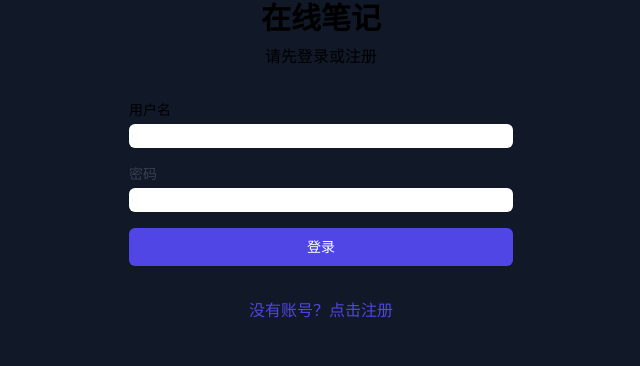
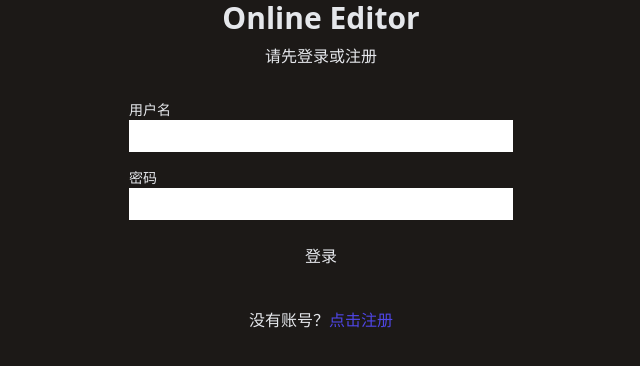
Before and after one commit to Movelocity/coeditor, a Next.js app: page / in a window 1280 px wide. Shown: the top 366 px of the page, without its empty margins (319-959 px from the left). Built offline with nearby package versions, Linux system fonts and the light colour scheme; no server answers.

Commit message:
fix: 修复生成代码的样式混乱问题

```diff
--- a/app/components/auth/auth-form.tsx
+++ b/app/components/auth/auth-form.tsx
@@ -42,7 +42,7 @@ const AuthForm = ({ mode, onSuccess }: AuthFormProps) => {
   return (
     <form onSubmit={handleSubmit} className="space-y-4 max-w-sm mx-auto">
       <div>
-        <label htmlFor="username" className="block text-sm font-medium dark:text-gray-300">
+        <label htmlFor="username" className="block text-sm font-medium">
           用户名
         </label>
         <input
@@ -50,13 +50,13 @@ const AuthForm = ({ mode, onSuccess }: AuthFormProps) => {
           type="text"
           value={form.username}
           onChange={e => setForm(prev => ({ ...prev, username: e.target.value }))}
-          className="mt-1 block w-full rounded-md border-gray-300 shadow-sm focus:border-indigo-500 focus:ring-indigo-500 dark:bg-gray-700 dark:border-gray-600 dark:text-white"
+          className="w-full decoration-none outline-none font-sans p-1"
           required
         />
       </div>
 
       <div>
-        <label htmlFor="password" className="block text-sm font-medium text-gray-700">
+        <label htmlFor="password" className="block text-sm font-medium">
           密码
         </label>
         <input
@@ -64,7 +64,7 @@ const AuthForm = ({ mode, onSuccess }: AuthFormProps) => {
           type="password"
           value={form.password}
           onChange={e => setForm(prev => ({ ...prev, password: e.target.value }))}
-          className="mt-1 block w-full rounded-md border-gray-300 shadow-sm focus:border-indigo-500 focus:ring-indigo-500"
+          className="w-full decoration-none outline-none font-sans p-1"
           required
         />
       </div>
@@ -76,7 +76,7 @@ const AuthForm = ({ mode, onSuccess }: AuthFormProps) => {
       <button
         type="submit"
         disabled={loading}
-        className="w-full flex justify-center py-2 px-4 border border-transparent rounded-md shadow-sm text-sm font-medium text-white bg-indigo-600 hover:bg-indigo-700 focus:outline-none focus:ring-2 focus:ring-offset-2 focus:ring-indigo-500 disabled:opacity-50"
+        className="w-full flex justify-center py-2 px-4 hover:bg-gray-800 rounded-md"
       >
         {loading ? '处理中...' : mode === 'login' ? '登录' : '注册'}
       </button>
--- a/app/layout.tsx
+++ b/app/layout.tsx
@@ -15,7 +15,7 @@ const RootLayout = ({
 }>) => {
   return (
     <html lang="zh">
-      <body className="min-h-screen bg-gray-900">
+      <body className="min-h-screen bg-stone-900">
         <AppProvider>
           {children}
         </AppProvider>
--- a/app/page.tsx
+++ b/app/page.tsx
@@ -1,8 +1,8 @@
 'use client'
-
 import { useState } from 'react'
 import AuthForm from './components/auth/auth-form'
 import { useApp } from './contexts/AppContext'
+import LogoutButton from "@/components/auth/LogoutButton"
 
 const NotesPage = () => {
   const { user, setUser } = useApp()
@@ -14,20 +14,21 @@ const NotesPage = () => {
 
   if (!user) {
     return (
-      <div className="space-y-8 dark:bg-gray-900 dark:text-white">
+      <div className="space-y-8 text-gray-200">
         <header className="text-center">
-          <h1 className="text-3xl font-bold dark:text-white">在线笔记</h1>
-          <p className="mt-2 dark:text-gray-400">请先登录或注册</p>
+          <h1 className="text-3xl font-bold">Online Editor</h1>
+          <p className="mt-2">请先登录或注册</p>
         </header>
 
         <AuthForm mode={mode} onSuccess={handleSuccess} />
 
         <div className="text-center">
+          {mode === 'login' ? '没有账号？' : '已有账号？'}
           <button
             onClick={() => setMode(mode === 'login' ? 'register' : 'login')}
             className="text-indigo-600 hover:text-indigo-500 dark:text-indigo-400"
           >
-            {mode === 'login' ? '没有账号？点击注册' : '已有账号？点击登录'}
+            {mode === 'login' ? '点击注册' : '点击登录'}
           </button>
         </div>
       </div>
@@ -35,23 +36,25 @@ const NotesPage = () => {
   }
 
   return (
-    <div className="space-y-8">
+    <div className="space-y-8 text-gray-300 px-4">
       <header className="text-center">
-        <h1 className="text-3xl font-bold text-gray-900 dark:text-gray-400">在线笔记</h1>
-        <p className="mt-2 text-gray-600 dark:text-gray-400">记录您的想法和灵感</p>
+        <h1 className="text-3xl font-bold">Online Editor</h1>
+        <p className="mt-2">记录您的想法和灵感</p>
       </header>
 
       <div className="grid gap-6 md:grid-cols-2">
         <section className="space-y-4">
-          <h2 className="text-xl font-semibold text-gray-800">Public Notes</h2>
+          <h2 className="text-xl font-semibold">Public Notes</h2>
           {/* 后续添加公开笔记列表组件 */}
         </section>
 
         <section className="space-y-4">
-          <h2 className="text-xl font-semibold text-gray-800">Private Notes</h2>
+          <h2 className="text-xl font-semibold">Private Notes</h2>
           {/* 后续添加私人笔记列表组件 */}
         </section>
       </div>
+
+      <LogoutButton />
     </div>
   )
 }
```
